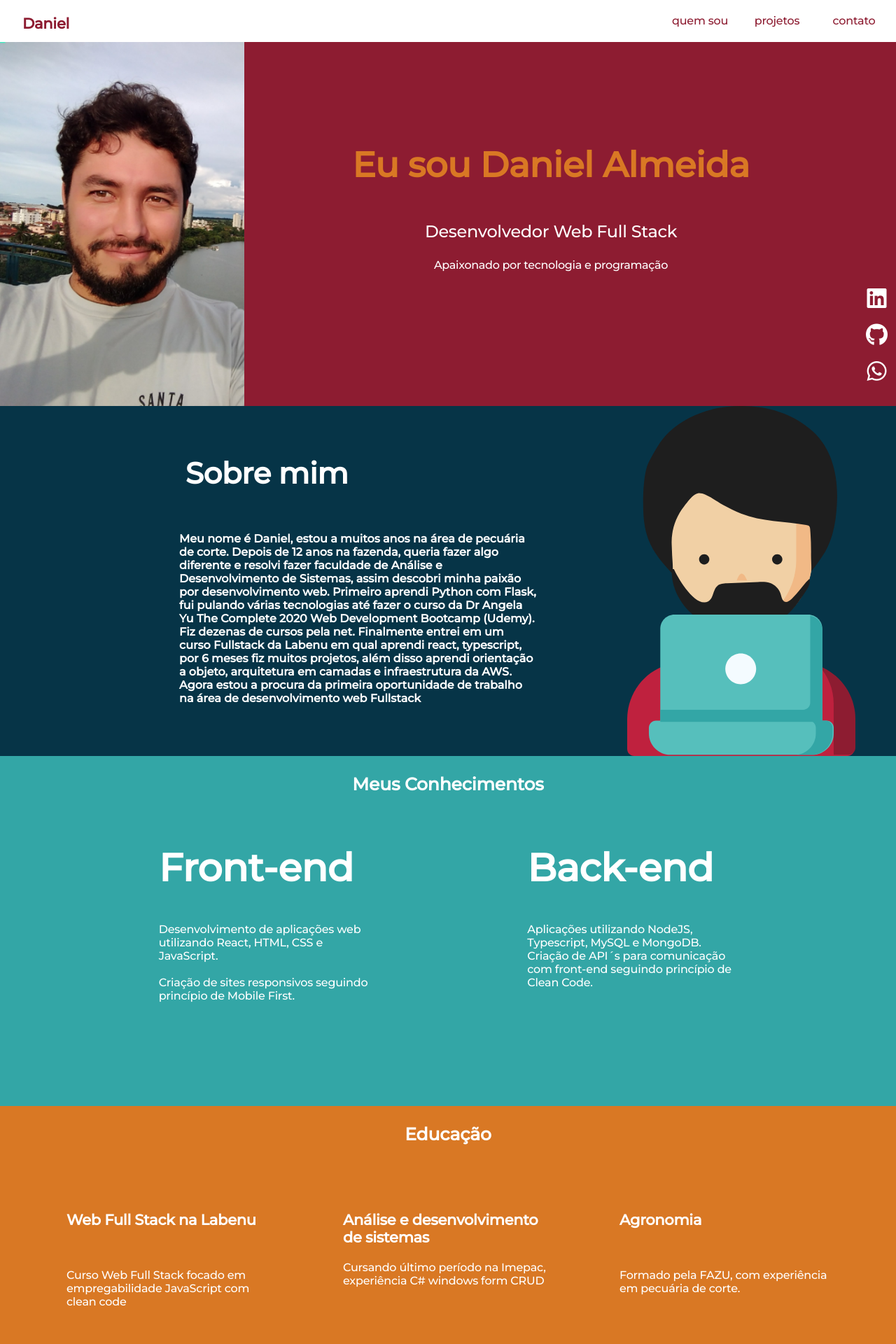
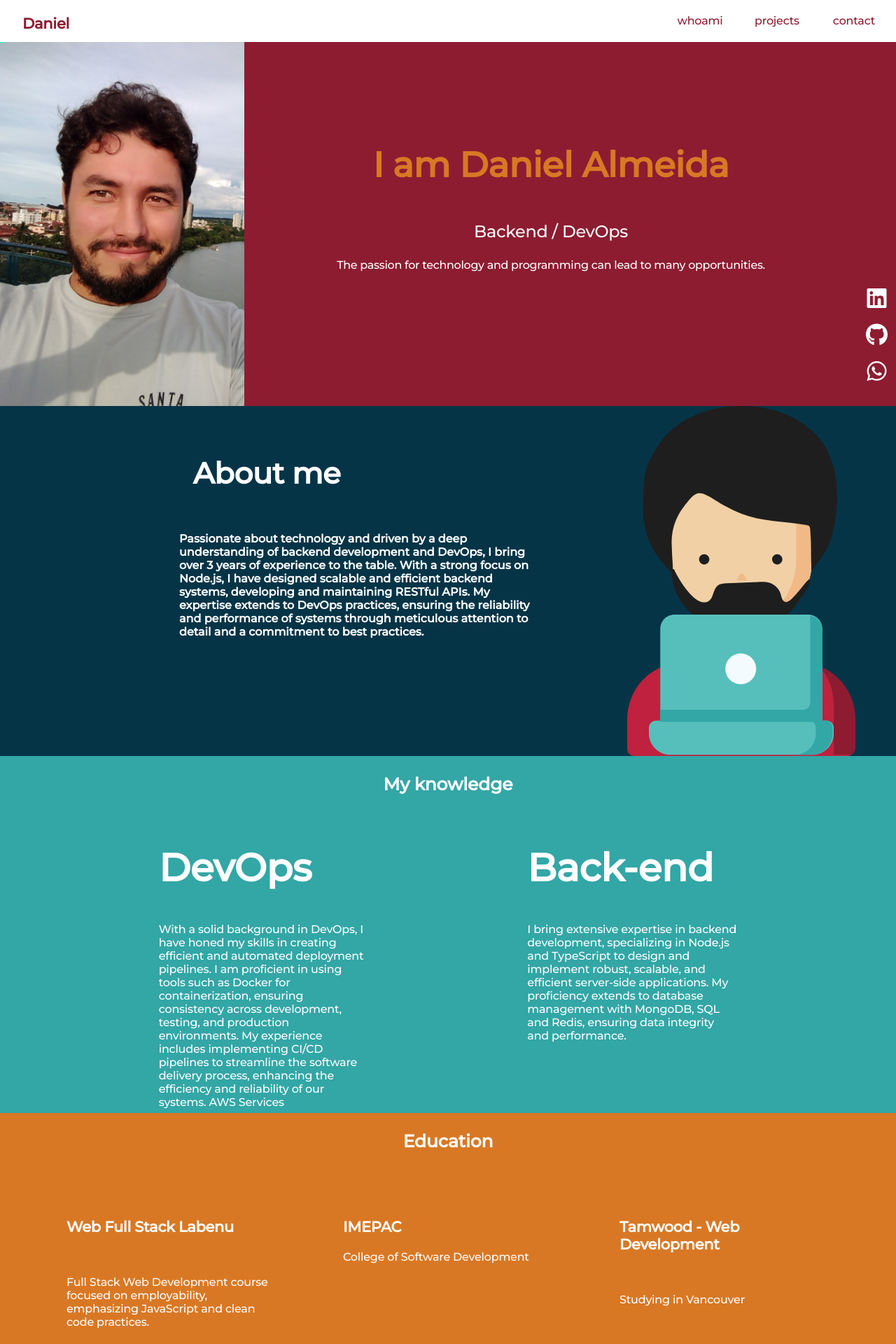
Before and after one commit to vianadaniel/portfolio, a React (Create React App) app: page / in a window 1280 px wide. Shown: the top 1920 px of the page at 70% size. Built offline with nearby package versions, Linux system fonts and the light colour scheme.

Commit message:
feat: new 2024

```diff
--- a/package.json
+++ b/package.json
@@ -6,6 +6,7 @@
     "@testing-library/jest-dom": "^5.11.9",
     "@testing-library/react": "^11.2.3",
     "@testing-library/user-event": "^12.6.0",
+    "postcss": "^8.4.38",
     "react": "^17.0.1",
     "react-dom": "^17.0.1",
     "react-router-dom": "^5.2.0",
--- a/src/App.css
+++ b/src/App.css
@@ -122,7 +122,7 @@
     display: flex;
 }
 .container-azul-claro {
-  height: 500px;
+    height: 510px;
     background-color: #33a6a6;
     display: flex;
     flex-direction: column;
--- a/src/App.js
+++ b/src/App.js
@@ -1,14 +1,14 @@
-import "./App.css"
-import { Projects } from "./Projects"
-import React, { useRef } from "react"
+import "./App.css";
+import { Projects } from "./Projects";
+import React, { useRef } from "react";
 
 function App() {
-  const myRefQuemSou = useRef(null)
-  const executeScroll = () => myRefQuemSou.current.scrollIntoView()
-  const myRefProjetos = useRef(null)
-  const executeScroll1 = () => myRefProjetos.current.scrollIntoView()
-  const myRefContato = useRef(null)
-  const executeScroll2 = () => myRefContato.current.scrollIntoView()
+  const myRefQuemSou = useRef(null);
+  const executeScroll = () => myRefQuemSou.current.scrollIntoView();
+  const myRefProjetos = useRef(null);
+  const executeScroll1 = () => myRefProjetos.current.scrollIntoView();
+  const myRefContato = useRef(null);
+  const executeScroll2 = () => myRefContato.current.scrollIntoView();
 
   return (
     <div className="App">
@@ -20,23 +20,24 @@ function App() {
         </div>
         <div className="App-link">
           <p onClick={executeScroll} className="quem-sou">
-            quem sou
+            whoami
           </p>
           <p onClick={executeScroll1} className="quem-sou">
-            projetos
+            projects
           </p>
           <p onClick={executeScroll2} className="quem-sou">
-            contato
+            contact
           </p>
         </div>
       </header>
       <div className="container-foto">
         <img src="daniel.jpg" alt="Daniel" className="daniel-foto"></img>
         <div className="container-sou">
-          <p className="eu-sou-daniel">Eu sou Daniel Almeida</p>
-          <p className="eu-sou-daniel-text">Desenvolvedor Web Full Stack</p>
+          <p className="eu-sou-daniel">I am Daniel Almeida</p>
+          <p className="eu-sou-daniel-text">Backend / DevOps</p>
           <p className="eu-sou-daniel-text" style={{ fontSize: "16px" }}>
-            Apaixonado por tecnologia e programação
+            The passion for technology and programming can lead to many
+            opportunities.
           </p>
         </div>
         <div className="container-logo">
@@ -51,85 +52,82 @@ function App() {
       </div>
       <div ref={myRefQuemSou} className="container-azul-escuro">
         <div className="container-azul-escuro-text">
-          <p className="sobre-mim">Sobre mim</p>
+          <p className="sobre-mim">About me</p>
           <p className="sobre-mim-text">
-            Meu nome é Daniel, estou a muitos anos na área de pecuária de corte.
-            Depois de 12 anos na fazenda, queria fazer algo diferente e resolvi
-            fazer faculdade de Análise e Desenvolvimento de Sistemas, assim
-            descobri minha paixão por desenvolvimento web. Primeiro aprendi
-            Python com Flask, fui pulando várias tecnologias até fazer o curso
-            da Dr Angela Yu The Complete 2020 Web Development Bootcamp (Udemy).
-            Fiz dezenas de cursos pela net. Finalmente entrei em um curso
-            Fullstack da Labenu em qual aprendi react, typescript, por 6 meses
-            fiz muitos projetos, além disso aprendi orientação a objeto,
-            arquitetura em camadas e infraestrutura da AWS. Agora estou a
-            procura da primeira oportunidade de trabalho na área de
-            desenvolvimento web Fullstack
+            Passionate about technology and driven by a deep understanding of
+            backend development and DevOps, I bring over 3 years of experience
+            to the table. With a strong focus on Node.js, I have designed
+            scalable and efficient backend systems, developing and maintaining
+            RESTful APIs. My expertise extends to DevOps practices, ensuring the
+            reliability and performance of systems through meticulous attention
+            to detail and a commitment to best practices.
           </p>
         </div>
         <img src="group-29.svg" className="estudo" alt="Estudo" />
       </div>
       <div className="container-azul-claro">
-        <p className="meus-conhecimentos">Meus Conhecimentos</p>
+        <p className="meus-conhecimentos">My knowledge</p>
         <div className="container-conhecimentos">
           <div className="container-metade">
             <div className="metade">
-              <h2>Front-end</h2>
+              <h2>DevOps</h2>
               <h3>
-                Desenvolvimento de aplicações web utilizando React, HTML, CSS e
-                JavaScript. <br />
-                <br /> Criação de sites responsivos seguindo princípio de Mobile
-                First.
+                With a solid background in DevOps, I have honed my skills in
+                creating efficient and automated deployment pipelines. I am
+                proficient in using tools such as Docker for containerization,
+                ensuring consistency across development, testing, and production
+                environments. My experience includes implementing CI/CD
+                pipelines to streamline the software delivery process, enhancing
+                the efficiency and reliability of our systems. AWS Services
               </h3>
             </div>
             <div className="metade">
               <h2>Back-end</h2>
               <h3>
-                Aplicações utilizando NodeJS, Typescript, MySQL e MongoDB.
-                Criação de API´s para comunicação com front-end seguindo
-                princípio de Clean Code.
+                I bring extensive expertise in backend development, specializing
+                in Node.js and TypeScript to design and implement robust,
+                scalable, and efficient server-side applications. My proficiency
+                extends to database management with MongoDB, SQL and Redis,
+                ensuring data integrity and performance.
               </h3>
             </div>
           </div>
         </div>
       </div>
       <div className="container-beje">
-        <p className="meus-conhecimentos">Educação</p>
+        <p className="meus-conhecimentos">Education</p>
         <div className="container-conhecimentos">
           <div className="container-metade">
             <div className="metade">
-              <p className="curso">Web Full Stack na Labenu</p>
+              <p className="curso">Web Full Stack Labenu</p>
               <br />
               <h3>
-                Curso Web Full Stack focado em empregabilidade JavaScript com
-                clean code
+                Full Stack Web Development course focused on employability,
+                emphasizing JavaScript and clean code practices.
               </h3>
             </div>
             <div className="metade">
-              <p className="curso">Análise e desenvolvimento de sistemas</p>
-              <h3>
-                Cursando último período na Imepac, experiência C# windows form
-                CRUD
-              </h3>
+              <p className="curso">IMEPAC</p>
+              <h3>College of Software Development</h3>
             </div>
             <div className="metade">
-              <p className="curso">Agronomia</p>
+              <p className="curso">Tamwood - Web Development</p>
               <br />
-              <h3>Formado pela FAZU, com experiência em pecuária de corte.</h3>
+              <h3>Studying in Vancouver</h3>
             </div>
           </div>
         </div>
       </div>
       <div ref={myRefProjetos} className="container-claro">
-        <p className="meus-projetos">Meus Projetos</p>
+        <p className="meus-projetos">My projects</p>
         <Projects />
       </div>
       <div className="container-vermelho">
-        <p className="contrate-me">Contrate me !!</p>
+        <p className="contrate-me">Hire me!!</p>
         <p ref={myRefContato} className="contrate-me-text">
-          Procuro oportunidade de trabalho onde eu possa aprender, me
-          desenvolver e evoluir na minha carreia profissional. E-mail para
-          contato: vianadaniel@hotmail.com Celular: (34) 98885-8854
+          I am looking for job opportunities where I can learn, develop, and
+          evolve in my professional career. Contact email:
+          vianadaniel@hotmail.com
         </p>
         <div className="icone-container">
           <a href="https://www.linkedin.com/in/daniel-viana-almeida/">
@@ -156,10 +154,10 @@ function App() {
         </div>
       </div>
       <footer>
-        <p className="nome">Copyright &copy; 2020 Daniel Almeida</p>
+        <p className="nome">Copyright &copy; 2024 Daniel Almeida</p>
       </footer>
     </div>
-  )
+  );
 }
 
-export default App
+export default App;
```
Also changed, not shown: 2 other files (tests, documents, lock files or other folders). Lines whose indentation alone changed are shown as unchanged.
